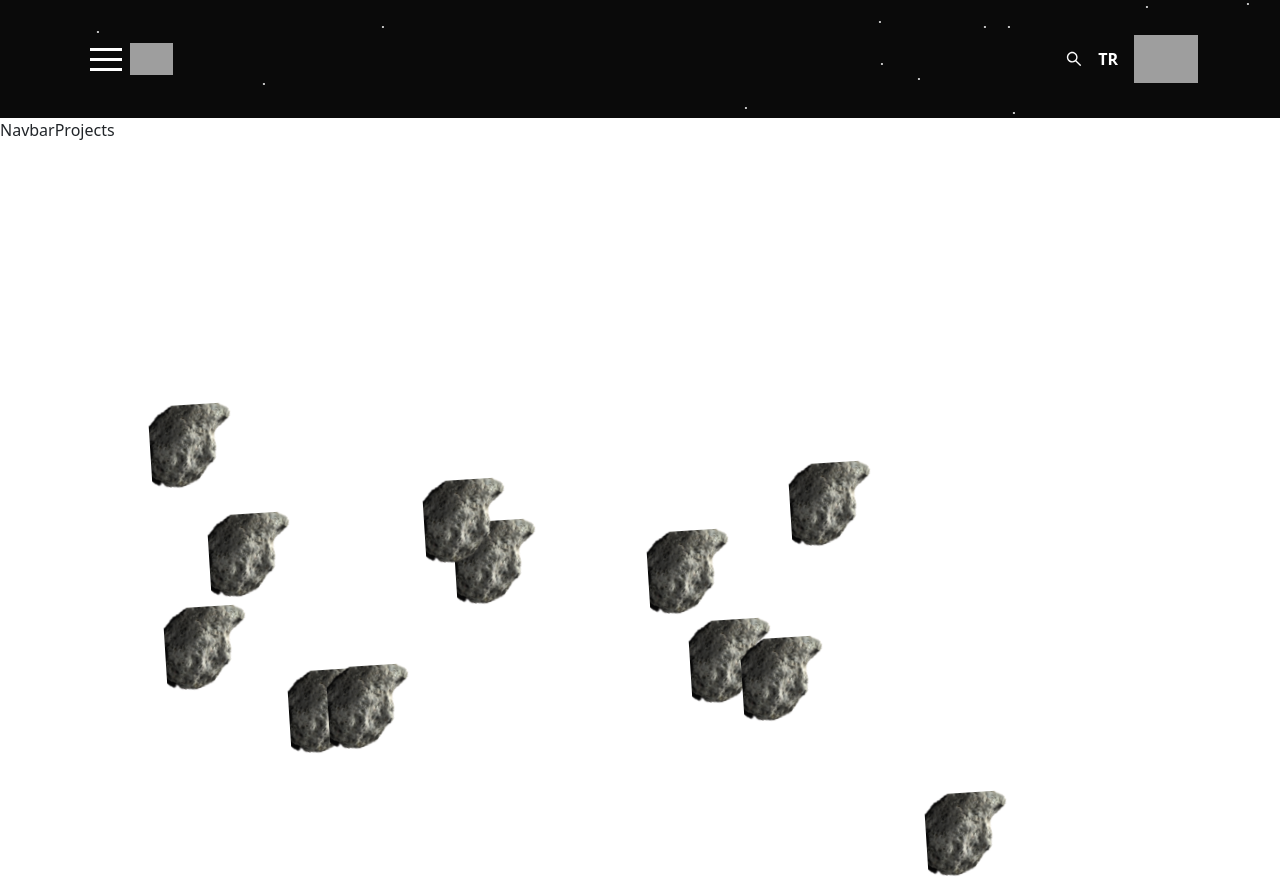
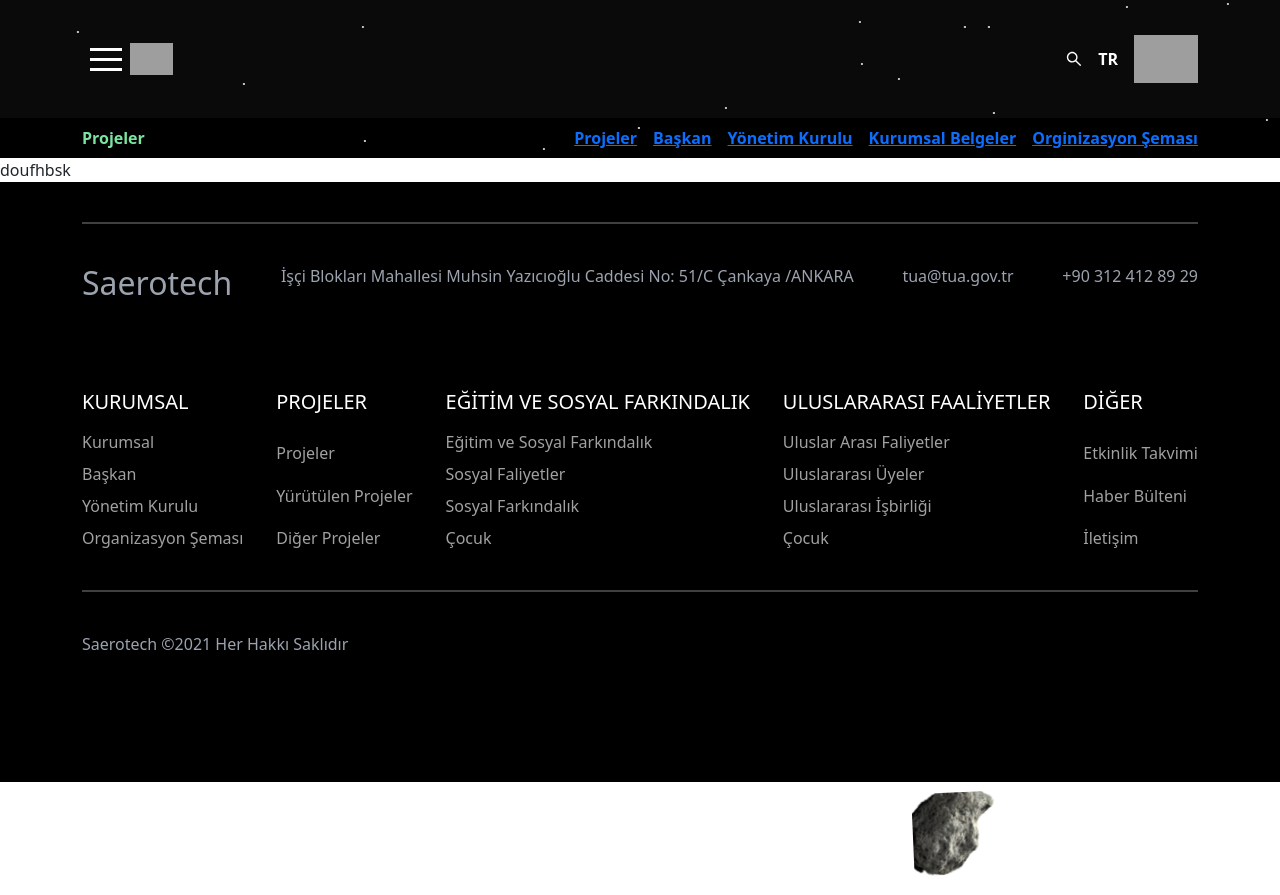
Before and after one commit to yasinyilmaaz/website-SAERO, a React (Create React App) app: page /projeler in a window 1280 px wide. Shown: the top 895 px of the page. Built offline with nearby package versions, Linux system fonts and the light colour scheme; grey boxes are pictures that could not be loaded.

Commit message:
navbar update

```diff
--- a/src/Components/international/International.js
+++ b/src/Components/international/International.js
@@ -3,7 +3,7 @@ import NavbarInstiutional from "../navbar/NavbarInstiutional";
 export default function International(){
     return(
         <div>
-            <NavbarInstiutional/>
+           gfdg
         </div>
     )
 }
--- /dev/null
+++ b/src/Components/international/InternationalLayout.js
@@ -0,0 +1,13 @@
+import { Outlet } from "react-router-dom";
+import NavbarInternational from "../navbar/NavbarInternational";
+import Footers from "../footer/Footer";
+
+export default function InternationalLayout(){
+    return(
+        <div>
+            <NavbarInternational/>
+            <Outlet/>
+            <Footers/>
+        </div>
+    )
+}
--- a/src/Components/navbar/NavbarInternational.js
+++ b/src/Components/navbar/NavbarInternational.js
@@ -1,6 +1,9 @@
+import { Container } from "react-bootstrap"
+import { NavLink } from "react-router-dom"
+
 export default function NavbarInternational(){
     return(
-        <nav className="bg-black text-[#85dcee] font-semibold text-base h-10 ">
+        <nav className="bg-black text-[#7ae4a0] font-semibold text-base h-10 ">
             <Container className="flex justify-between h-10 items-center">
                 <div>ulusal ve uluslararası</div>
                 <div className="flex gap-3">
--- a/src/Components/navbar/NavbarProjects.js
+++ b/src/Components/navbar/NavbarProjects.js
@@ -1,5 +1,19 @@
+import { Container } from "react-bootstrap"
+import { NavLink } from "react-router-dom"
+
 export default function NavbarProjects(){
     return(
-        <div>NavbarProjects</div>
+        <nav className="bg-black text-[#7ae4a0] font-semibold text-base h-10 ">
+            <Container className="flex justify-between h-10 items-center">
+                <div>Projeler</div>
+                <div className="flex gap-3">
+                    <NavLink>Projeler</NavLink>
+                    <NavLink>Başkan</NavLink>
+                    <NavLink>Yönetim Kurulu</NavLink>
+                    <NavLink>Kurumsal Belgeler</NavLink>
+                    <NavLink>Orginizasyon Şeması</NavLink>
+                </div>
+            </Container>
+        </nav>
     )
 }
--- a/src/Components/projects/Projects.js
+++ b/src/Components/projects/Projects.js
@@ -3,7 +3,7 @@ import NavbarProjects from "../navbar/NavbarProjects";
 export default function Projects(){
     return(
         <div>
-            <NavbarProjects/>
+            doufhbsk
         </div>
     )
 }
--- /dev/null
+++ b/src/Components/projects/ProjectsLayout.js
@@ -0,0 +1,13 @@
+import { Outlet } from "react-router-dom";
+import NavbarProjects from "../navbar/NavbarProjects";
+import Footers from "../footer/Footer";
+
+export default function ProjectsLayout(){
+    return(
+        <div>
+            <NavbarProjects/>
+            <Outlet/>
+            <Footers/>
+        </div>
+    )
+}
--- a/src/Components/trainings/Trainimgs.js
+++ b/src/Components/trainings/Trainimgs.js
@@ -1,9 +1,9 @@
-import NavbarTrainings from "../navbar/NavbarTrainings";
+
 
 export default function Trainimgs(){
     return(
         <div>
-            <NavbarTrainings/>
+            dvdfg
         </div>
     )
 }
--- /dev/null
+++ b/src/Components/trainings/TrainimgsLayout.js
@@ -0,0 +1,13 @@
+import { Outlet } from "react-router-dom";
+import NavbarTrainings from "../navbar/NavbarTrainings";
+import Footers from "../footer/Footer";
+
+export default function TrainimgsLayout(){
+    return(
+        <div>
+            <NavbarTrainings/>
+            <Outlet/>
+            <Footers/>
+        </div>
+    )
+}
--- a/src/routers/routes.js
+++ b/src/routers/routes.js
@@ -1,11 +1,14 @@
 import Home from "../Components/Home";
 import HomePage from "../Components/HomePage";
 import Projects from "../Components/projects/Projects";
+import ProjectsLayout from "../Components/projects/ProjectsLayout";
 import Trainimgs from "../Components/trainings/Trainimgs";
+import TrainimgsLayout from "../Components/trainings/TrainimgsLayout";
 import International from "../Components/international/International";
 import Minister from "../Components/institutional/Minister";
 import InstitutionalLayout from "../Components/institutional/InstitutionalLayout";
 import Institutional from "../Components/institutional/Institutional";
+import InternationalLayout from "../Components/international/InternationalLayout";
 
 
 
@@ -23,12 +26,24 @@ const routes = [
             {
                 path:"projeler",
                 name:"projects",
-                element:<Projects/>
+                element:<ProjectsLayout/>,
+                children:[
+                    {
+                        index:true,
+                        element:<Projects/>
+                    }
+                ]
             },
             {
                 path:"egitim",
                 name:"Education",
-                element:<Trainimgs/>
+                element:<TrainimgsLayout/>,
+                children:[
+                    {
+                        index:true,
+                        element:<Trainimgs/>
+                    }
+                ]
             },
             {
                 path:"kurumsal",
@@ -49,7 +64,13 @@ const routes = [
             {
                 path:"uluslararası",
                 name:"International",
-                element:<International/>
+                element:<InternationalLayout/>,
+                children:[
+                    {
+                        index:true,
+                        element:<International/>
+                    }
+                ]
             },
         ]
     }
```
